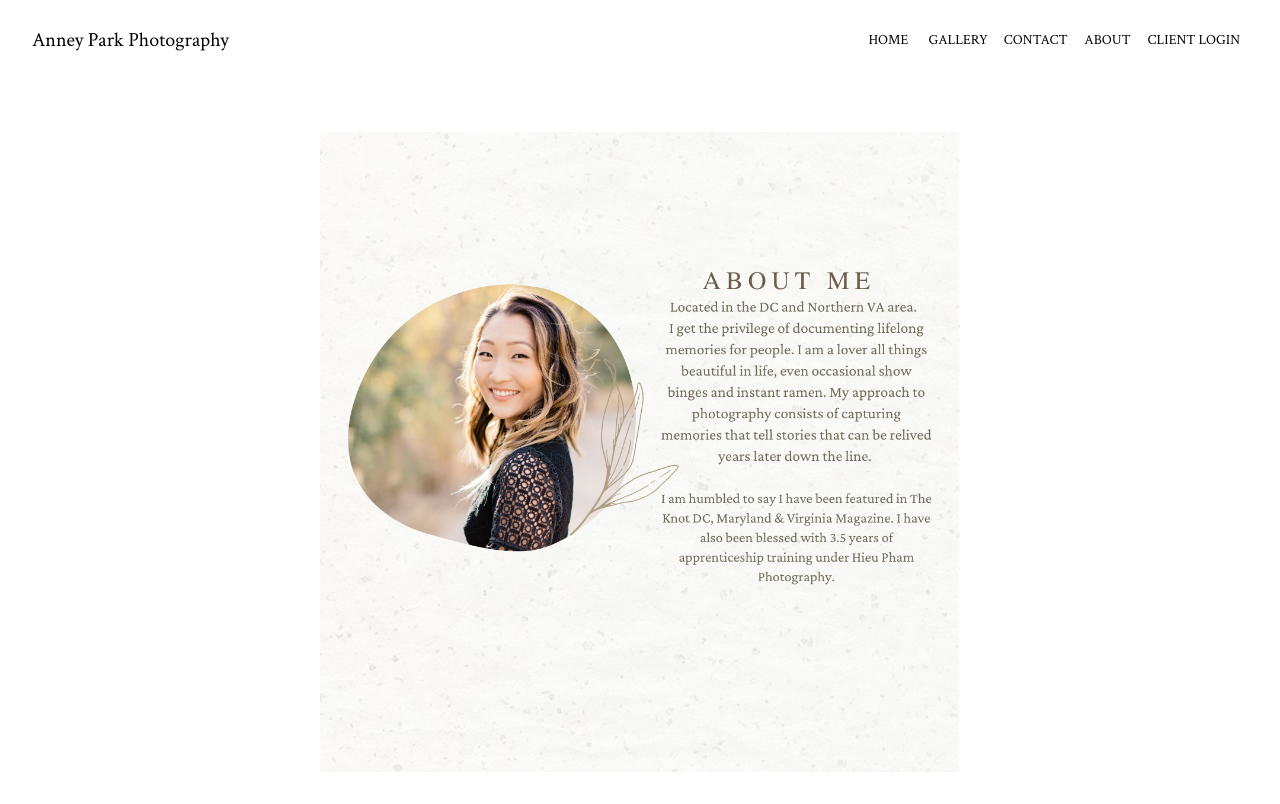
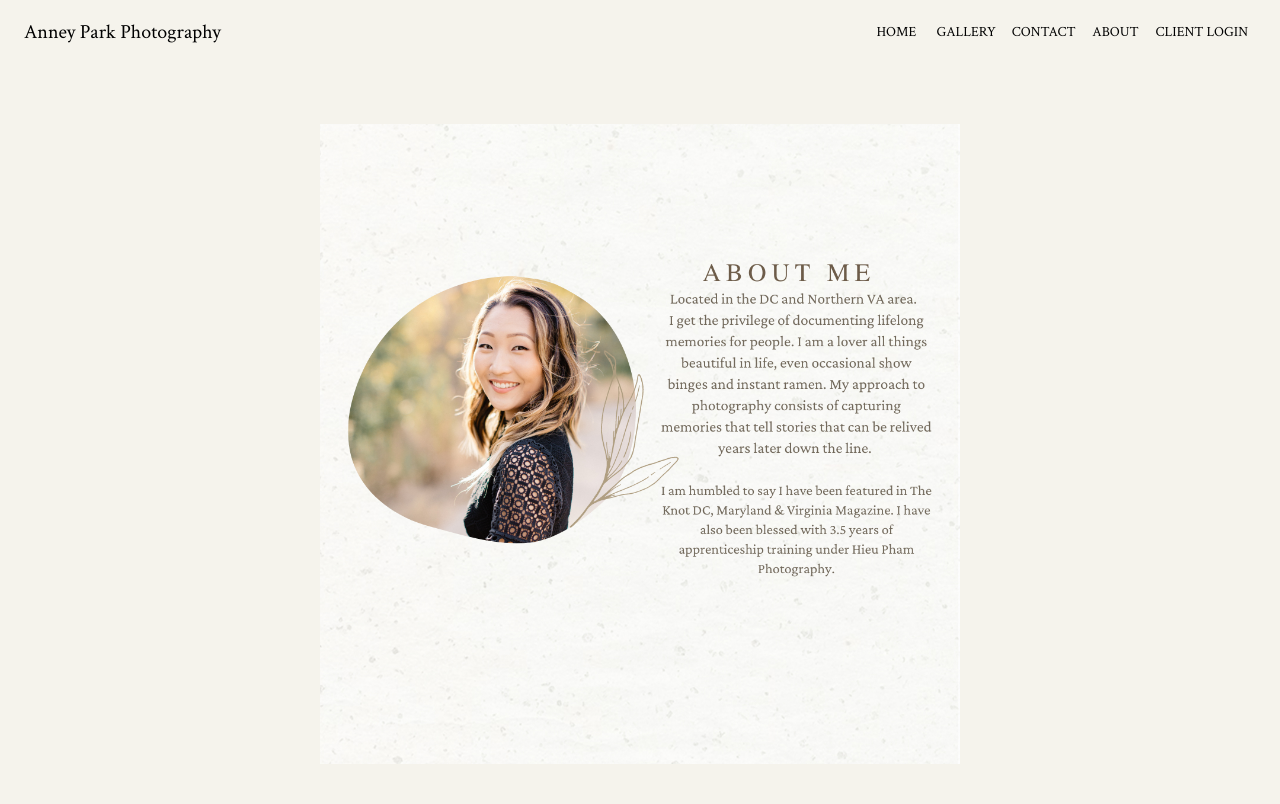
Before and after one commit to theprivatepark/capstone-frontend, a React (Create React App) app: page /about in a window 1280 px wide. Built offline with nearby package versions, Linux system fonts and the light colour scheme; no server answers.

Commit message:
fixed about me page"
"

```diff
--- a/src/About.js
+++ b/src/About.js
@@ -3,6 +3,8 @@
 import Paper from '@material-ui/core/Paper';
 import Grid from '@material-ui/core/Grid';
 import Photo from './assets/AboutMe.png';
+import { CssBaseline } from '@material-ui/core';
+
 
 const useStyles = makeStyles((theme) => ({
   root: {
@@ -26,10 +28,11 @@
 
   return (
     <div className={classes.root}>
+      <CssBaseline />
       <Grid container spacing={3}>
         <Grid item xs={12}>
           <Paper className={classes.paper}>
-            <img src={Photo} alt="" className={classes.image}/>
+            <img src={Photo} alt=""className={classes.image}/>
           </Paper>
         </Grid>
       </Grid>
--- a/src/navbar.js
+++ b/src/navbar.js
@@ -21,7 +21,7 @@
   header: {
     backgroundColor: "transparent",
     color: "black",
-    boxShadow: "0px 0px 0px 0px",
+    // boxShadow: "0px 0px 0px 0px",
 
   }
 }));
@@ -31,7 +31,7 @@
 
   return (
     <div className={classes.root}>
-      <AppBar position="static" className={classes.header}>
+      <AppBar position="static" className={classes.header} elevation={0}>
         <Toolbar>
           <Typography variant="h6" className={classes.title}>
             Anney Park Photography
```
